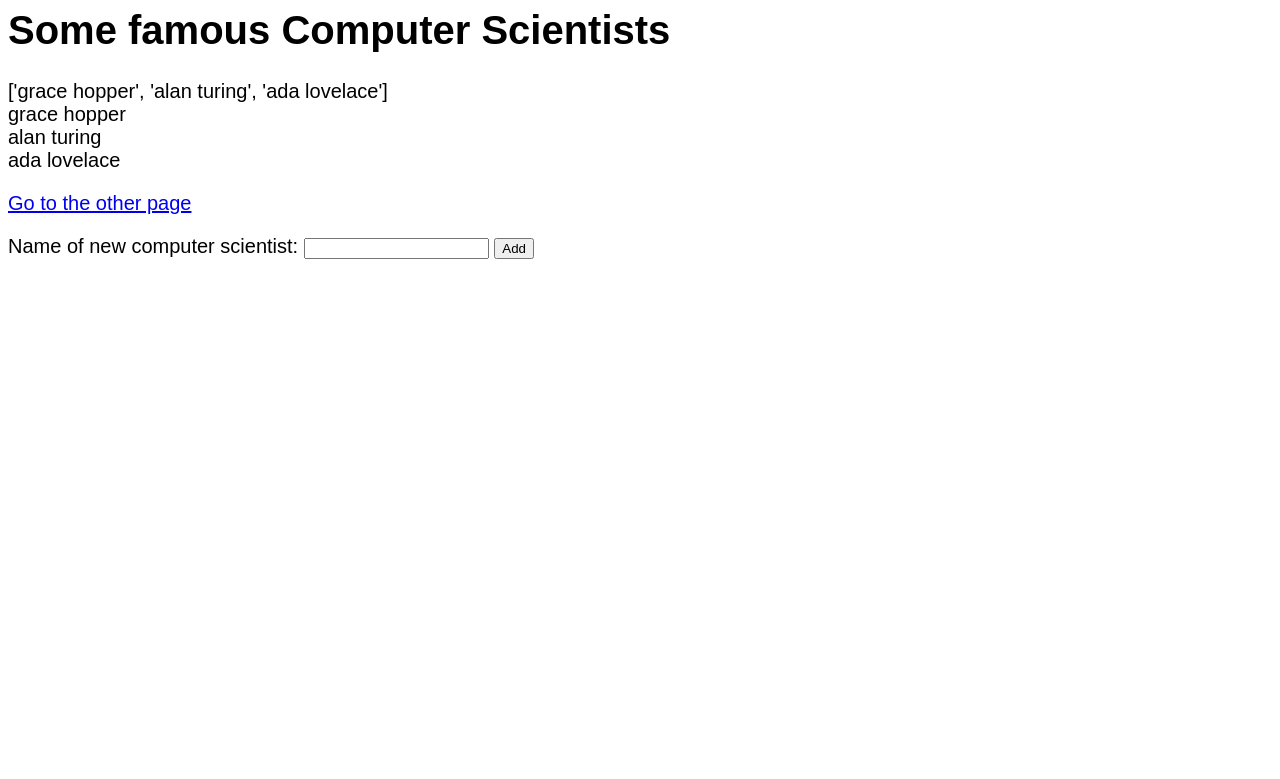
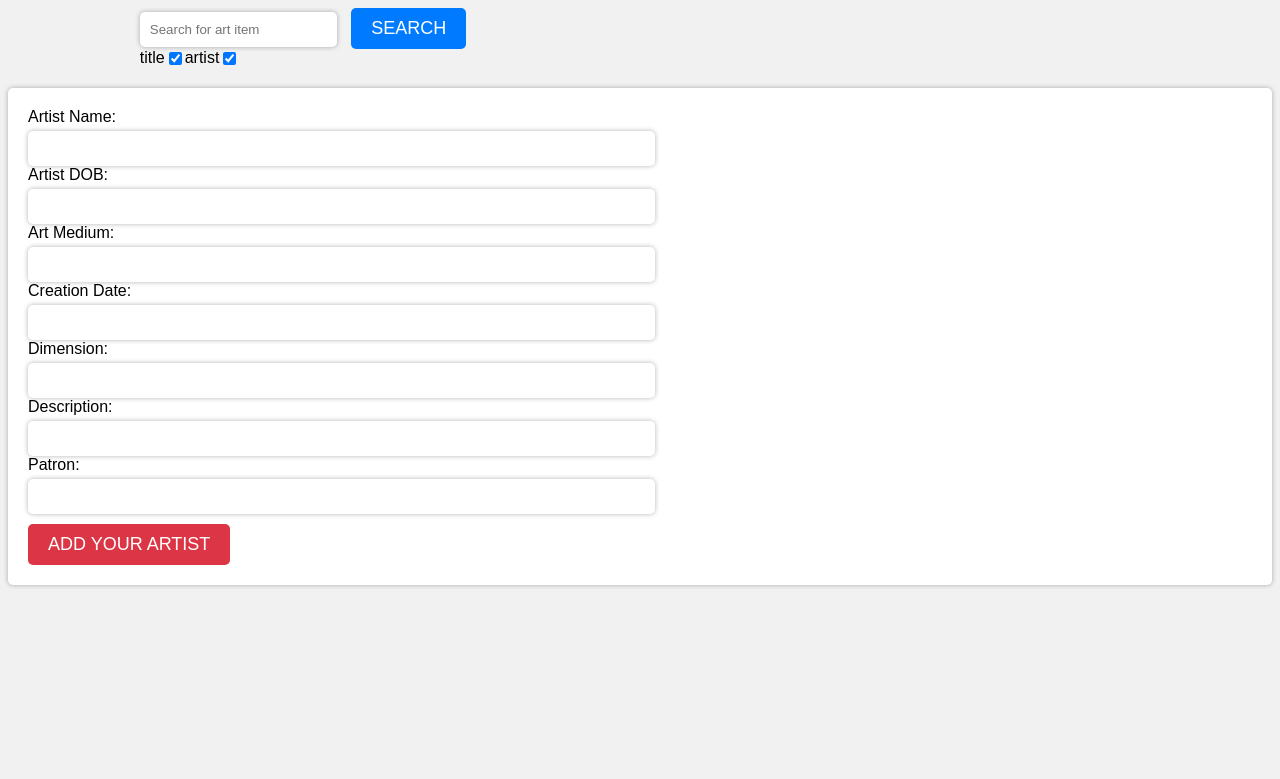
Before and after one commit to Weiyao-Li/ArtTrackr, a Flask app: page / in a window 1280 px wide. Shown: the top 779 px of the page. Run offline with Flask 3, Linux system fonts and the light colour scheme; parts of the project's set-up code (start-up, migrations or seed data) failed here and were passed over.

Commit message:
search in progress

```diff
--- a/server.py
+++ b/server.py
@@ -1,4 +1,3 @@
-
 """
 Columbia's COMS W4111.001 Introduction to Databases
 Example Webserver
@@ -12,11 +11,10 @@ import os
 # accessible as a variable in index.html:
 from sqlalchemy import *
 from sqlalchemy.pool import NullPool
-from flask import Flask, request, render_template, g, redirect, Response, abort
+from flask import Flask, request, render_template, g, redirect, Response, abort, jsonify
 
 tmpl_dir = os.path.join(os.path.dirname(os.path.abspath(__file__)), 'templates')
 app = Flask(__name__, template_folder=tmpl_dir)
-
 
 #
 # The following is a dummy URI that does not connect to a valid database.
@@ -33,9 +31,8 @@ app = Flask(__name__, template_folder=tmpl_dir)
 # Modify these with your own credentials you received from TA!
 DATABASE_USERNAME = "yz4429"
 DATABASE_PASSWRD = "3372"
-DATABASE_HOST = "34.148.107.47" # change to 34.28.53.86 if you used database 2 for part 2
+DATABASE_HOST = "34.148.107.47"  # change to 34.28.53.86 if you used database 2 for part 2
 DATABASEURI = f"postgresql://{DATABASE_USERNAME}:{DATABASE_PASSWRD}@{DATABASE_HOST}/project1"
-
 
 #
 # This line creates a database engine that knows how to connect to the URI above.
@@ -47,45 +44,47 @@ engine = create_engine(DATABASEURI, future=True)
 # Note that this will probably not work if you already have a table named 'test' in your database, containing meaningful data. This is only an example showing you how to run queries in your database using SQLAlchemy.
 #
 with engine.connect() as conn:
-	create_table_command = """
+    create_table_command = """
 	CREATE TABLE IF NOT EXISTS test (
 		id serial,
 		name text
 	)
 	"""
-	res = conn.execute(text(create_table_command))
-	insert_table_command = """INSERT INTO test(name) VALUES ('grace hopper'), ('alan turing'), ('ada lovelace')"""
-	res = conn.execute(text(insert_table_command))
-	# you need to commit for create, insert, update queries to reflect
-	conn.commit()
+    res = conn.execute(text(create_table_command))
+    insert_table_command = """INSERT INTO test(name) VALUES ('grace hopper'), ('alan turing'), ('ada lovelace')"""
+    res = conn.execute(text(insert_table_command))
+    # you need to commit for create, insert, update queries to reflect
+    conn.commit()
 
 
 @app.before_request
 def before_request():
-	"""
+    """
 	This function is run at the beginning of every web request
 	(every time you enter an address in the web browser).
 	We use it to setup a database connection that can be used throughout the request.
 
 	The variable g is globally accessible.
 	"""
-	try:
-		g.conn = engine.connect()
-	except:
-		print("uh oh, problem connecting to database")
-		import traceback; traceback.print_exc()
-		g.conn = None
+    try:
+        g.conn = engine.connect()
+    except:
+        print("uh oh, problem connecting to database")
+        import traceback;
+        traceback.print_exc()
+        g.conn = None
+
 
 @app.teardown_request
 def teardown_request(exception):
-	"""
+    """
 	At the end of the web request, this makes sure to close the database connection.
 	If you don't, the database could run out of memory!
 	"""
-	try:
-		g.conn.close()
-	except Exception as e:
-		pass
+    try:
+        g.conn.close()
+    except Exception as e:
+        pass
 
 
 #
@@ -103,7 +102,7 @@ def teardown_request(exception):
 #
 @app.route('/')
 def index():
-	"""
+    """
 	request is a special object that Flask provides to access web request information:
 
 	request.method:   "GET" or "POST"
@@ -113,54 +112,53 @@ def index():
 	See its API: https://flask.palletsprojects.com/en/1.1.x/api/#incoming-request-data
 	"""
 
-	# DEBUG: this is debugging code to see what request looks like
-	print(request.args)
+    # DEBUG: this is debugging code to see what request looks like
+    print(request.args)
 
+    #
+    # example of a database query
+    #
+    select_query = "SELECT name from test"
+    cursor = g.conn.execute(text(select_query))
+    names = []
+    for result in cursor:
+        names.append(result[0])
+    cursor.close()
 
-	#
-	# example of a database query
-	#
-	select_query = "SELECT name from test"
-	cursor = g.conn.execute(text(select_query))
-	names = []
-	for result in cursor:
-		names.append(result[0])
-	cursor.close()
+    #
+    # Flask uses Jinja templates, which is an extension to HTML where you can
+    # pass data to a template and dynamically generate HTML based on the data
+    # (you can think of it as simple PHP)
+    # documentation: https://realpython.com/primer-on-jinja-templating/
+    #
+    # You can see an example template in templates/index.html
+    #
+    # context are the variables that are passed to the template.
+    # for example, "data" key in the context variable defined below will be
+    # accessible as a variable in index.html:
+    #
+    #     # will print: [u'grace hopper', u'alan turing', u'ada lovelace']
+    #     <div>{{data}}</div>
+    #
+    #     # creates a <div> tag for each element in data
+    #     # will print:
+    #     #
+    #     #   <div>grace hopper</div>
+    #     #   <div>alan turing</div>
+    #     #   <div>ada lovelace</div>
+    #     #
+    #     {% for n in data %}
+    #     <div>{{n}}</div>
+    #     {% endfor %}
+    #
+    context = dict(data=names)
 
-	#
-	# Flask uses Jinja templates, which is an extension to HTML where you can
-	# pass data to a template and dynamically generate HTML based on the data
-	# (you can think of it as simple PHP)
-	# documentation: https://realpython.com/primer-on-jinja-templating/
-	#
-	# You can see an example template in templates/index.html
-	#
-	# context are the variables that are passed to the template.
-	# for example, "data" key in the context variable defined below will be
-	# accessible as a variable in index.html:
-	#
-	#     # will print: [u'grace hopper', u'alan turing', u'ada lovelace']
-	#     <div>{{data}}</div>
-	#
-	#     # creates a <div> tag for each element in data
-	#     # will print:
-	#     #
-	#     #   <div>grace hopper</div>
-	#     #   <div>alan turing</div>
-	#     #   <div>ada lovelace</div>
-	#     #
-	#     {% for n in data %}
-	#     <div>{{n}}</div>
-	#     {% endfor %}
-	#
-	context = dict(data = names)
+    #
+    # render_template looks in the templates/ folder for files.
+    # for example, the below file reads template/index.html
+    #
+    return render_template("index.html", **context)
 
-
-	#
-	# render_template looks in the templates/ folder for files.
-	# for example, the below file reads template/index.html
-	#
-	return render_template("index.html", **context)
 
 #
 # This is an example of a different path.  You can see it at:
@@ -172,52 +170,82 @@ def index():
 #
 @app.route('/another')
 def another():
-	return render_template("another.html")
+    return render_template("another.html")
 
 
 # Example of adding new data to the database
 @app.route('/add', methods=['POST'])
 def add():
-	# accessing form inputs from user
-	name = request.form['name']
+    # accessing form inputs from user
+    name = request.form['name']
 
-	# passing params in for each variable into query
-	params = {}
-	params["new_name"] = name
-	g.conn.execute(text('INSERT INTO test(name) VALUES (:new_name)'), params)
-	g.conn.commit()
-	return redirect('/')
+    # passing params in for each variable into query
+    params = {}
+    params["new_name"] = name
+    g.conn.execute(text('INSERT INTO test(name) VALUES (:new_name)'), params)
+    g.conn.commit()
+    return redirect('/')
 
 
 @app.route('/login')
 def login():
-	abort(401)
-	# this_is_never_executed()
+    abort(401)
+
+
+# this_is_never_executed()
+
+
+@app.route('/search', methods=['POST'])
+def search():
+    query = request.form.get('query')
+    select_query = "SELECT title, year, name, description " \
+                   "FROM artwork " \
+                   "JOIN artist a ON artwork.artist_id = a.artist_id"
+
+    dictionary = {'title': 'title', 'artist': 'name'}
+    filters = list(filter(lambda x: request.form.get(x) is not None, ['title', 'artist']))
+
+    for i in range(len(filters)):
+        current_filter = filters[i]
+        if i == 0:
+            select_query += ' WHERE '
+        select_query += dictionary[current_filter] + ' LIKE \'%' + query + '%\''
+        if i < len(filters) - 1:
+            select_query += ' OR '
+    print(select_query)
+    cursor = g.conn.execute(text(select_query))
+    results = []
+    for result in cursor:
+        temp = []
+        for data in result:
+            temp.append(data)
+        results.append(temp)
+    cursor.close()
+    # return jsonify({'result': titles})
+    return render_template('artworks.html', results=results, heads=['Title', 'Year', 'Artist', 'Description'], query=query)
 
 
 if __name__ == "__main__":
-	import click
+    import click
 
-	@click.command()
-	@click.option('--debug', is_flag=True)
-	@click.option('--threaded', is_flag=True)
-	@click.argument('HOST', default='0.0.0.0')
-	@click.argument('PORT', default=8111, type=int)
-	def run(debug, threaded, host, port):
-		"""
+
+    @click.command()
+    @click.option('--debug', is_flag=True)
+    @click.option('--threaded', is_flag=True)
+    @click.argument('HOST', default='0.0.0.0')
+    @click.argument('PORT', default=8111, type=int)
+    def run(debug, threaded, host, port):
+        """
 		This function handles command line parameters.
 		Run the server using:
-
 			python server.py
-
 		Show the help text using:
-
 			python server.py --help
-
 		"""
 
-		HOST, PORT = host, port
-		print("running on %s:%d" % (HOST, PORT))
-		app.run(host=HOST, port=PORT, debug=debug, threaded=threaded)
+        HOST, PORT = host, port
+        print("running on %s:%d" % (HOST, PORT))
+        app.run(host=HOST, port=PORT, debug=debug, threaded=threaded)
 
-	run()
+
+    run()
--- a/frontend/style.css
+++ b/static/styles/style.css
@@ -52,6 +52,7 @@ button:last-of-type:hover {
     display: flex;
     align-items: center;
     margin-bottom: 20px;
+    flex-direction: column;
 }
 
 .search-container input[type="text"] {
@@ -61,7 +62,7 @@ button:last-of-type:hover {
     border-radius: 5px;
     border: none;
     box-shadow: 0 0 5px rgba(0, 0, 0, 0.3);
-    width: calc(25% - 10px);
+    /*width: calc(25% - 10px);*/
 }
 
 .search-container button {
@@ -86,18 +87,18 @@ button:last-of-type:hover {
     margin-bottom: 20px;
 }
 
-.add-artist-container div {
+#form {
     display: flex;
     flex-wrap: wrap;
     margin-bottom: 10px;
 }
 
-.add-artist-container div label {
+#form label {
     flex-basis: 100%;
     margin-bottom: 5px;
 }
 
-.add-artist-container div input[type="text"] {
+#form input[type="text"] {
     flex-basis: calc(50% - 5px);
     margin-right: 10px;
     padding: 10px;
@@ -105,3 +106,9 @@ button:last-of-type:hover {
     border: none;
     box-shadow: 0 0 5px rgba(0, 0, 0, 0.3);
 }
+
+.filters {
+    display: flex;
+}
+
+≈
--- a/templates/index.html
+++ b/templates/index.html
@@ -1,29 +1,45 @@
-<html>
-  <style>
-    body{
-      font-size: 15pt;
-      font-family: arial;
-    }
-  </style>
+<!DOCTYPE html>
+<html lang="en">
+<head>
+    <meta charset="UTF-8">
+    <title>ArtTrackr</title>
+    <link rel="stylesheet" href="{{ url_for('static',filename='styles/style.css') }}">
+</head>
+<body>
+<div class="search-container">
+    <form action="/search" method="post">
+        <input type="text" name="query" placeholder="Search for art item" required>
+        <button type="submit">SEARCH</button>
+        <div class="filters">
+            <label for="title">title</label>
+            <input type="checkbox" id="title" name="title" checked>
+            <label for="artist">artist</label>
+            <input type="checkbox" id="artist" name="artist" checked>
+        </div>
+    </form>
+</div>
 
+<div class="add-artist-container">
+    <form id="form">
+        <label for="artist-name">Artist Name:</label>
+        <input type="text" id="artist-name" name="artist-name">
+        <label for="artist-dob">Artist DOB:</label>
+        <input type="text" id="artist-dob" name="artist-dob">
+        <label for="art-medium">Art Medium:</label>
+        <input type="text" id="art-medium" name="art-medium">
+        <label for="creation-date">Creation Date:</label>
+        <input type="text" id="creation-date" name="creation-date">
+        <label for="dimension">Dimension:</label>
+        <input type="text" id="dimension" name="dimension">
+        <label for="description">Description:</label>
+        <input type="text" id="description" name="description">
+        <label for="patron">Patron:</label>
+        <input type="text" id="patron" name="patron">
 
-<body>
-  <h1>Some famous Computer Scientists</h1>
-  <div>{{data}}</div>
+    </form>
+    <button>ADD YOUR ARTIST</button>
+</div>
 
-  <div>
-    {% for n in data %}
-    <div>{{n}}</div>
-    {% endfor %}
-  </div>
-
-<p><a href="another">Go to the other page</a></p>
-
-<form method="POST" action="/add">
-<p>Name of new computer scientist: <input type="text" name="name"> <input type="submit" value="Add"></p>
-</form>
-
+<script src="{{ url_for('static', filename='scripts/index.js') }}"></script>
 </body>
-
-
 </html>
```
Also changed, not shown: frontend/index.html (deleted, +0 -40 lines), templates/artworks.html (added, +44 -0 lines), static/scripts/index.js (added).
